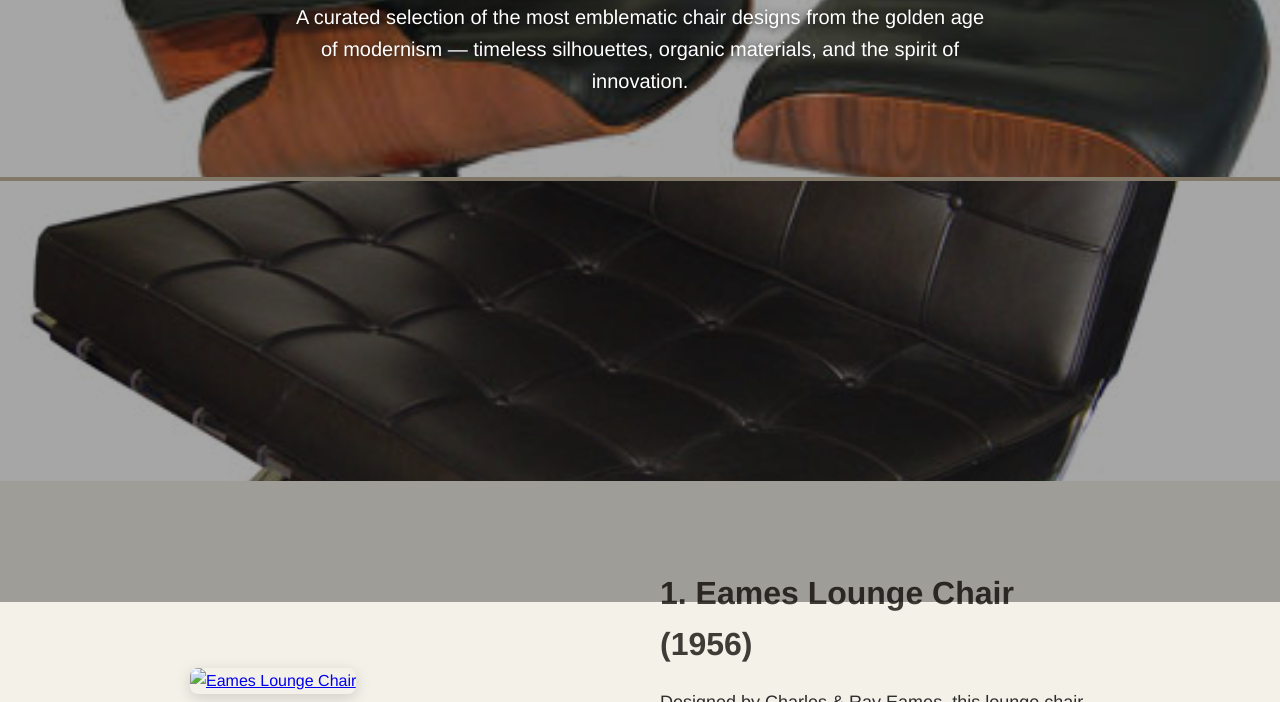
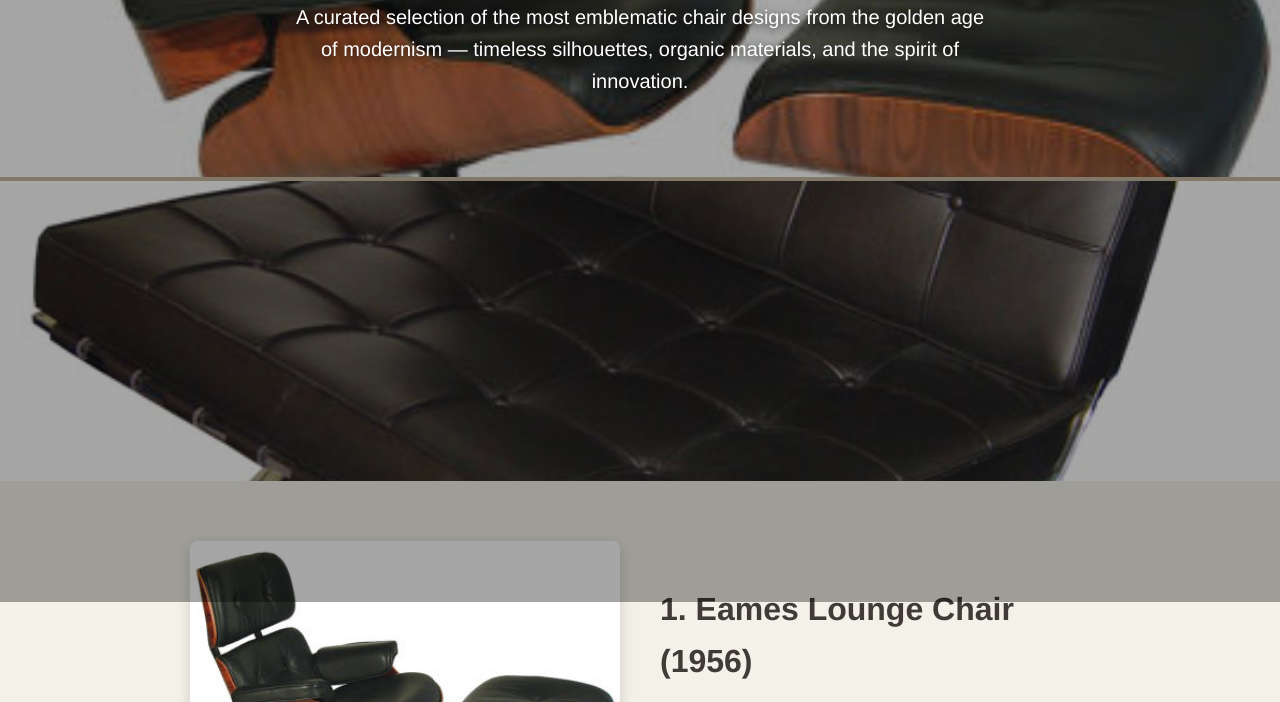
Before and after one commit to figansky-test/midcentury, a plain HTML site: page index.html in a window 1280 px wide. Shown: the part 198-900 px from the top of the page. Drawn offline with Linux system fonts and the light colour scheme.

Commit message:
Update index.html

```diff
--- a/index.html
+++ b/index.html
@@ -144,7 +144,7 @@
   <section class="fade-section">
     <div class="chair fade-in">
       <a href="eames.html">
-        <img src="assets/images/eames.jpg" alt="Eames Lounge Chair" />
+        <img src="assets/images/eames-lounge.jpg" alt="Eames Lounge Chair" />
       </a>
       <div class="text">
         <h2>1. Eames Lounge Chair (1956)</h2>
```
